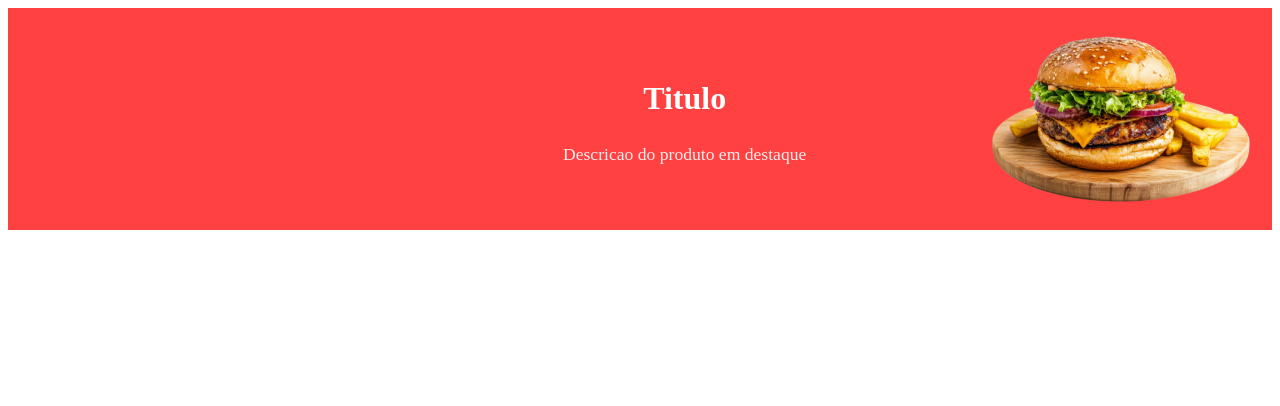
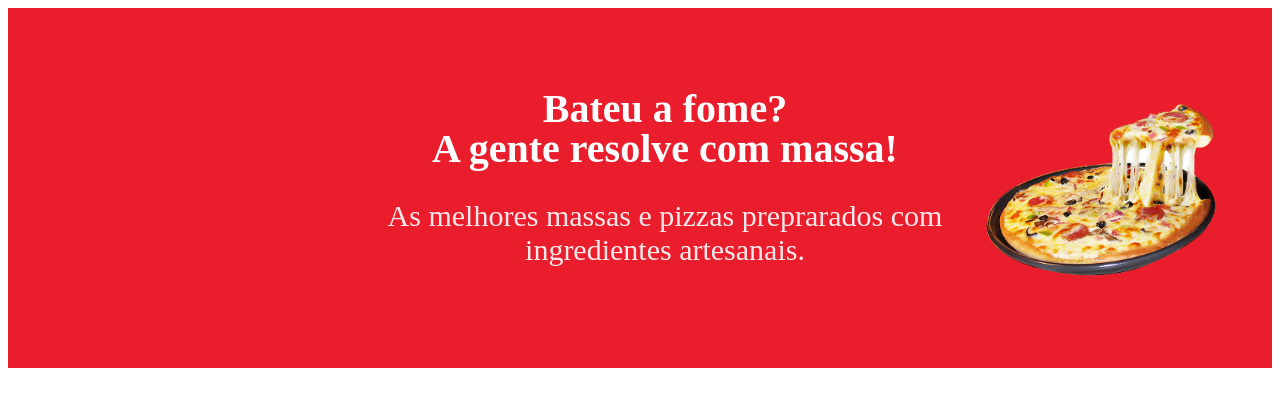
Before and after one commit to HugoMoreiraww/Projeto-Massa-D-, a plain HTML site: page index.html in a window 1280 px wide. Drawn offline with Linux system fonts and the light colour scheme.

Commit message:
pagina-login

```diff
--- a/index.html
+++ b/index.html
@@ -12,13 +12,14 @@
     <!-- nav -->
 
     <!-- Hero -->
-    <section class=" destaque">
-        <div class="texto">
-            <h2>Titulo</h2>
-            <p>Descricao do produto em destaque</p>
+    <section class="hero">
+        <div class="hero-texto">
+            <h1>Bateu a fome?</h1>
+            <h1 class="destaque">A gente resolve com massa!</h1>
+            <p>As melhores massas e pizzas preprarados com ingredientes artesanais. </p>
 
         </div>
- <img class="hamburgerhero-img" src="src/imagens/hamburgerhero.jpeg" alt="hamburger">
+ <img class="hamburgerhero-img" src="src/imagens/pngwing.com (4) 1.png" alt="hamburger">
     </section>
 
     <!-- Cardápio -->
--- a/src/css/hero.css
+++ b/src/css/hero.css
@@ -1,35 +1,40 @@
 
-.destaque{
+.hero{
 
-    background-color: #ff4141;
+    background-color: #EA1D2C;
     color: white;
     display: flex;
+    align-items:self-start;
+    justify-content: space-between;
     align-items: center;
-    justify-content: space-between;
-    align-items: 100px;
     text-align: 100px;
-    padding: 5px;
+    padding: 60px 20px;
 }
-.texto{
-    margin-left: 550px;
-    display: flex;
-    align-items: center;
-    flex-direction: column;
+.hero-texto{
+  margin-left: 350px;
 }
-.texto h2{
-    font-size: 2rem;
+.hero h1{
+    margin: 0;
+    font-size: 40px;
+    font-weight: 700;
+    line-height: 1;
+    text-align: center;
+}
+.destaque{
+    font-size: 40px;
+    font-weight: 900;
     margin-bottom: 10px;
-    font-weight: 700;
 }
-.texto p {
-    font-size: 1.1rem;
+.hero p {
+    font-size: 30px;
     opacity: 0.9;
     margin-bottom: 20px;
     max-width: auto;
+    text-align: center;
 }
 .hamburgerhero-img{
     width: 300px;
-    border-radius: 15px;
+    border-radius: 1px;
     transform: trasform 0.4s ease, box-shadow 0.4s ease;
 }
 .hamburgerhero-img:hover{
--- /dev/null
+++ b/src/css/login.css
@@ -0,0 +1,74 @@
+*{
+    margin: 0;
+    padding: 0px;;
+    box-sizing:border-box;
+}
+body, html{
+    height: 100%;
+    font-family: Arial;
+
+}
+.container{
+    display: flex;
+    height: 100vh;
+}
+.left-side{
+    flex:1;
+    background-color: #EA1D2C;
+  min-width: 40%;
+
+}
+.right-side{
+    flex:1;
+    display: flex;
+    justify-content: center;
+    align-items: center;
+    background-color: #fff;
+}
+
+.login-box{
+    width: 320px;
+    background: #FFFFFF;
+    box-shadow: 0 13px 10px rgba(0,0,0,0.1);
+    border-radius: 10px;
+    text-align: center;
+}
+.login-box h2{
+    color:#e53935;
+    margin-bottom: 50%;
+}
+.login-box label{
+display: block;
+text-align: left;
+margin-bottom: 10px;
+}
+.login-box input{
+    width: 100%;
+    padding: 10px;
+    margin-bottom: 15px;
+    border-radius: 6px;
+    font-size: 14px;
+}
+.login-box button{
+    width: 100%;
+    padding: 10px;
+    background-color: #FF6969;
+    color:white;
+    border:none;
+    border-radius: 6px;
+    font-size: 16px;
+    cursor: pointer;
+
+}
+.login-box button:hover{
+    background-color: #c62828;
+}
+.cadastro {
+    margin-top: 15px;
+    font-size: 14px;
+    color:#000000;
+}
+.cadastro a{
+    color:#102EA5;
+    text-decoration: none;
+}
```
Also changed, not shown: tela-de-login.html (added, +29 -0 lines), src/imagens/pngwing.com (3) 1.png (added), src/imagens/pngwing.com (4) 1.png (added).
